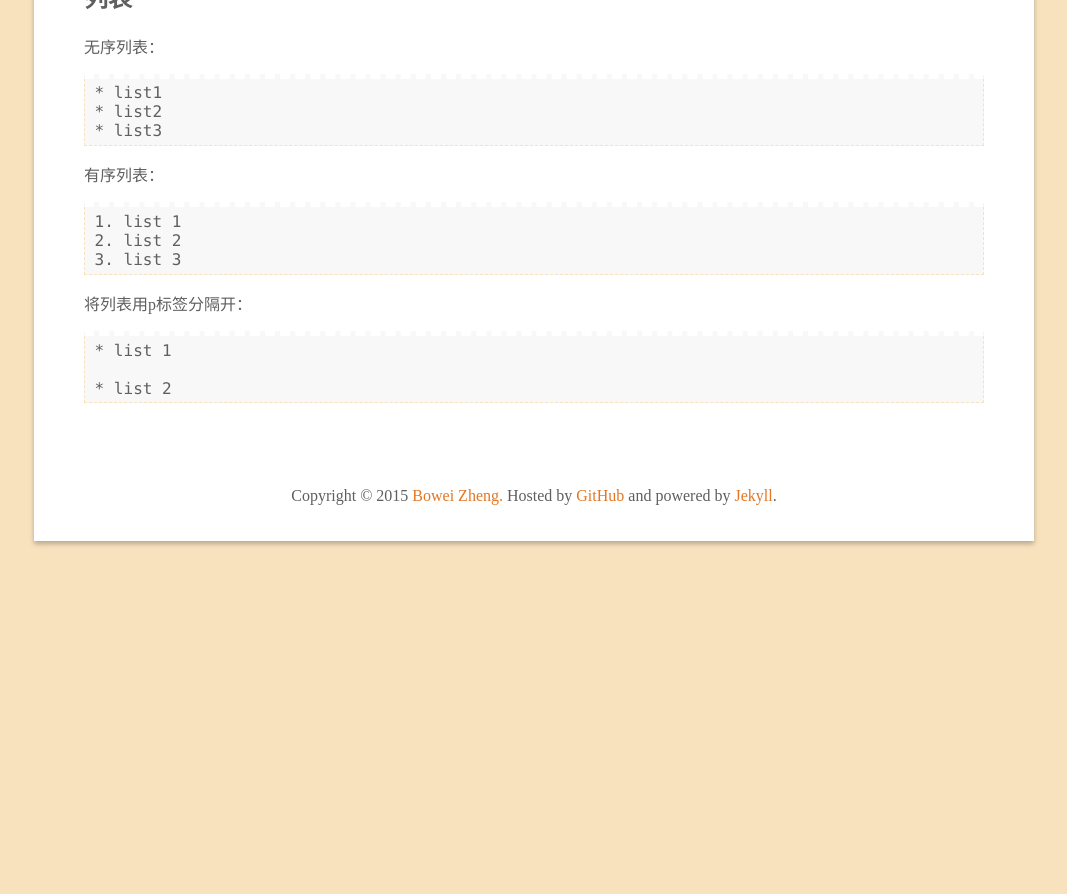
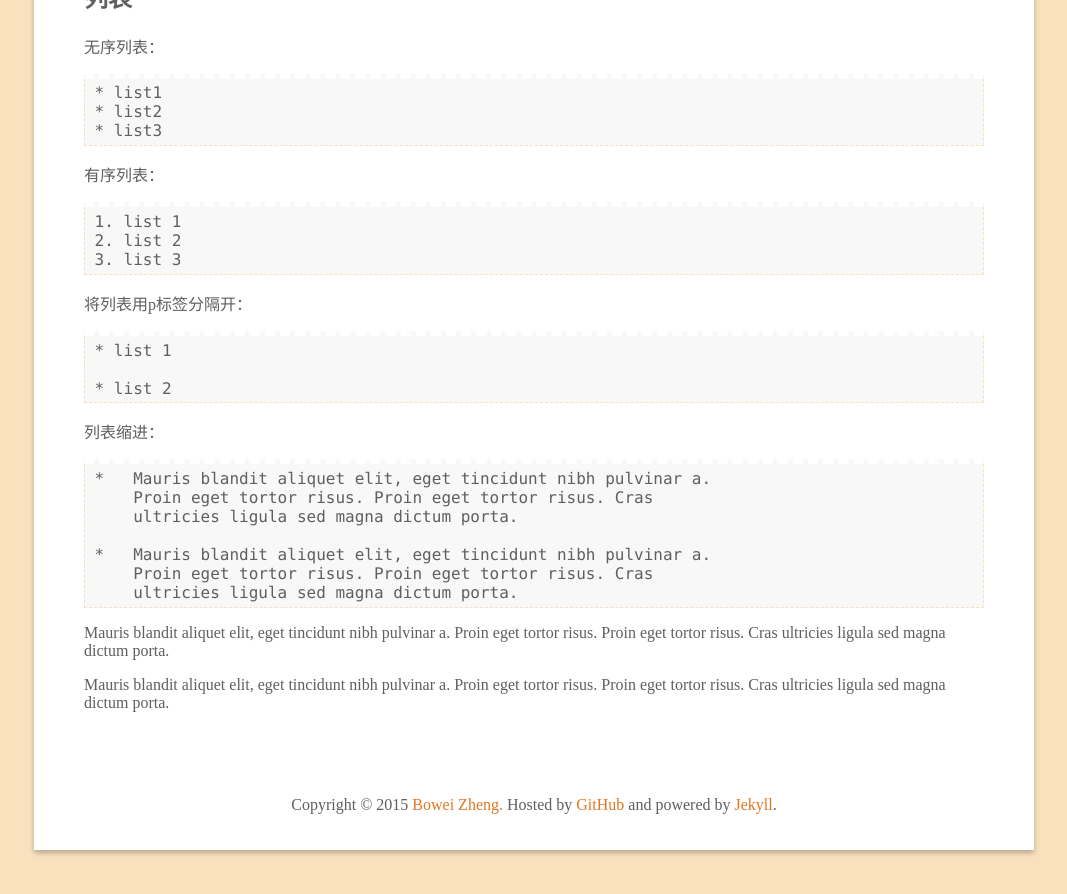
Before and after one commit to wynn719/blog, a Jekyll site: the page built from _posts/2015-02-15-Markdown-note.md, in a window 1280 px wide and 900 px high, scrolled down 1623 px. Shown: the top 894 px of the window, without its empty margins (106-1173 px from the left). Built offline with Jekyll 4.4.1, drawn with Linux system fonts in a browser that asks for light colours; comment, search, counter and statistics services are not loaded; before the commit the page ends 2214 px from its top, so only the background shows below that.

Commit message:
update post

```diff
--- a/_posts/2015-02-15-Markdown-note.md
+++ b/_posts/2015-02-15-Markdown-note.md
@@ -90,3 +90,22 @@
 
 * list 2
 {% endhighlight %}
+
+列表缩进：
+{% highlight html %}
+*   Mauris blandit aliquet elit, eget tincidunt nibh pulvinar a.
+    Proin eget tortor risus. Proin eget tortor risus. Cras
+    ultricies ligula sed magna dictum porta.
+
+*   Mauris blandit aliquet elit, eget tincidunt nibh pulvinar a.
+    Proin eget tortor risus. Proin eget tortor risus. Cras
+    ultricies ligula sed magna dictum porta.
+{% endhighlight %}
+
+*   Mauris blandit aliquet elit, eget tincidunt nibh pulvinar a.
+    Proin eget tortor risus. Proin eget tortor risus. Cras
+    ultricies ligula sed magna dictum porta.
+
+*   Mauris blandit aliquet elit, eget tincidunt nibh pulvinar a.
+    Proin eget tortor risus. Proin eget tortor risus. Cras
+    ultricies ligula sed magna dictum porta.
```
Also changed, not shown: other parts of _posts/2015-02-15-Markdown-note.md (+1 -1 lines).
